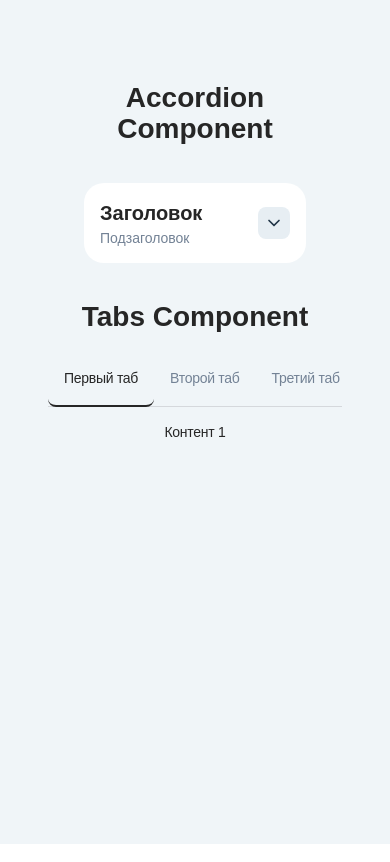
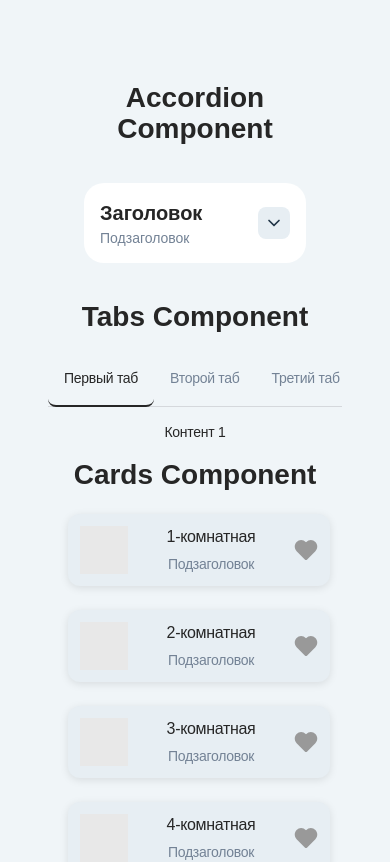
Before and after one commit to maxim-petrov/component-animation, a React (Vite) app: page / in a window 390 px wide. Shown: the top 862 px of the page. Built offline with nearby package versions, Linux system fonts and the light colour scheme; a web font is replaced by a local one.

Commit message:
Add cards component

```diff
--- a/src/App.css
+++ b/src/App.css
@@ -56,3 +56,45 @@ h1 {
 .content {
   width: 100%;
 }
+
+.QIMpV {
+  display: flex;
+  flex-wrap: wrap;
+  gap: 16px;
+  justify-content: center;
+}
+
+.F_M0X {
+  display: flex;
+  align-items: center;
+  padding: 16px;
+  border-radius: 8px;
+  background: #fff;
+  box-shadow: 0px 2px 8px rgba(0, 0, 0, 0.1);
+  cursor: pointer;
+  min-width: 200px;
+  max-width: 300px;
+  transition: all 0.3s ease;
+}
+
+.card-titleWrapper-396-0-0-4 {
+  margin-left: 12px;
+  flex-grow: 1;
+}
+
+.card-icon-b49-0-0-4 {
+  margin-left: auto;
+  color: #999;
+}
+
+@media (max-width: 768px) {
+  .QIMpV {
+    flex-direction: column;
+    align-items: center;
+  }
+
+  .F_M0X {
+    width: 90%;
+    max-width: none;
+  }
+}
--- a/src/App.jsx
+++ b/src/App.jsx
@@ -3,6 +3,7 @@ import './App.css'
 import './global.css'
 import Accordion from './components/Accordion'
 import Tabs from './components/Tabs'
+import Cards from './components/Cards'
 
 function App() {
   const [count, setCount] = useState(0)
@@ -22,6 +23,11 @@ function App() {
       <div className="content">
         <Tabs />
       </div>
+
+      <h1>Cards Component</h1>
+      <div className="content">
+        <Cards />
+      </div>
     </div>
   )
 }
--- /dev/null
+++ b/src/animations/cardAnimations.js
@@ -0,0 +1,50 @@
+// Конфигурация анимации для компонента Cards
+export const cardAnimationConfig = {
+  type: "spring",
+  stiffness: 290,
+  damping: 22.22,
+  mass: 1,
+  duration: 0.54
+};
+
+// Анимация для карточки при наведении
+export const cardHoverAnimation = {
+  whileHover: {
+    scale: 1.03,
+    boxShadow: "0px 4px 12px rgba(0, 0, 0, 0.15)"
+  },
+  whileTap: {
+    scale: 0.98
+  },
+  transition: {
+    type: "spring",
+    stiffness: 400,
+    damping: 17
+  }
+};
+
+// Анимация для иконки сердца
+export const heartIconAnimation = {
+  whileHover: {
+    scale: 1.2,
+    color: "#ff4157"
+  },
+  whileTap: {
+    scale: 0.9
+  },
+  transition: {
+    type: "spring",
+    stiffness: 500,
+    damping: 15
+  }
+};
+
+// Анимация для появления карточек
+export const cardAppearAnimation = {
+  initial: { opacity: 0, y: 20 },
+  animate: { opacity: 1, y: 0 },
+  transition: (custom) => ({
+    ...cardAnimationConfig,
+    delay: custom * 0.1 // Последовательное появление карточек
+  })
+};
--- /dev/null
+++ b/src/components/Cards.jsx
@@ -0,0 +1,69 @@
+import React from 'react';
+import { motion } from 'framer-motion';
+import { cardHoverAnimation, heartIconAnimation, cardAppearAnimation } from '../animations/cardAnimations';
+import '../global.css';
+
+const Card = ({ id, title, subtitle, index }) => {
+  return (
+    <motion.div
+      className="card-card-652-0-0-4 card-primary-688-0-0-4 card-compact-bcf-0-0-4 F_M0X"
+      data-e2e-id={`card-${id}`}
+      {...cardHoverAnimation}
+      {...cardAppearAnimation}
+      custom={index}
+    >
+      <div className="card-picture-d68-0-0-4">
+        <div style={{ background: 'rgb(232, 232, 232)', width: '48px', height: '48px' }}></div>
+      </div>
+      <div className="card-titleWrapper-396-0-0-4">
+        <div className="tg-label-large-medium-3d8-7-0-3">
+          <div className="card-title-40e-0-0-4">{title}</div>
+        </div>
+        <div className="tg-label-standard-regular-4b7-7-0-3">
+          <div className="card-subTitle-1da-0-0-4">{subtitle}</div>
+        </div>
+      </div>
+      <div className="card-icon-b49-0-0-4">
+        <motion.div
+          className="icon-root-864-6-0-3 icon-root--24-ad3-6-0-3"
+          {...heartIconAnimation}
+        >
+          <svg xmlns="http://www.w3.org/2000/svg" width="24" height="24" fill="none">
+            <path
+              fill="currentColor"
+              fillRule="evenodd"
+              d="M2.617 3.922a6.323 6.323 0 0 1 9.08 0l.303.31.302-.31a6.323 6.323 0 0 1 9.08 0c2.49 2.548 2.49 6.669 0 9.217l-8.176 8.354a1.688 1.688 0 0 1-2.412 0L2.618 13.14c-2.49-2.549-2.49-6.67 0-9.218Z"
+              clipRule="evenodd"
+            />
+          </svg>
+        </motion.div>
+      </div>
+    </motion.div>
+  );
+};
+
+const Cards = () => {
+  const cardsData = [
+    { id: 1, title: '1-комнатная', subtitle: 'Подзаголовок' },
+    { id: 2, title: '2-комнатная', subtitle: 'Подзаголовок' },
+    { id: 3, title: '3-комнатная', subtitle: 'Подзаголовок' },
+    { id: 4, title: '4-комнатная', subtitle: 'Подзаголовок' },
+    { id: 5, title: '5-комнатная', subtitle: 'Подзаголовок' }
+  ];
+
+  return (
+    <div className="QIMpV">
+      {cardsData.map((card, index) => (
+        <Card
+          key={card.id}
+          id={card.id}
+          title={card.title}
+          subtitle={card.subtitle}
+          index={index}
+        />
+      ))}
+    </div>
+  );
+};
+
+export default Cards;
```
